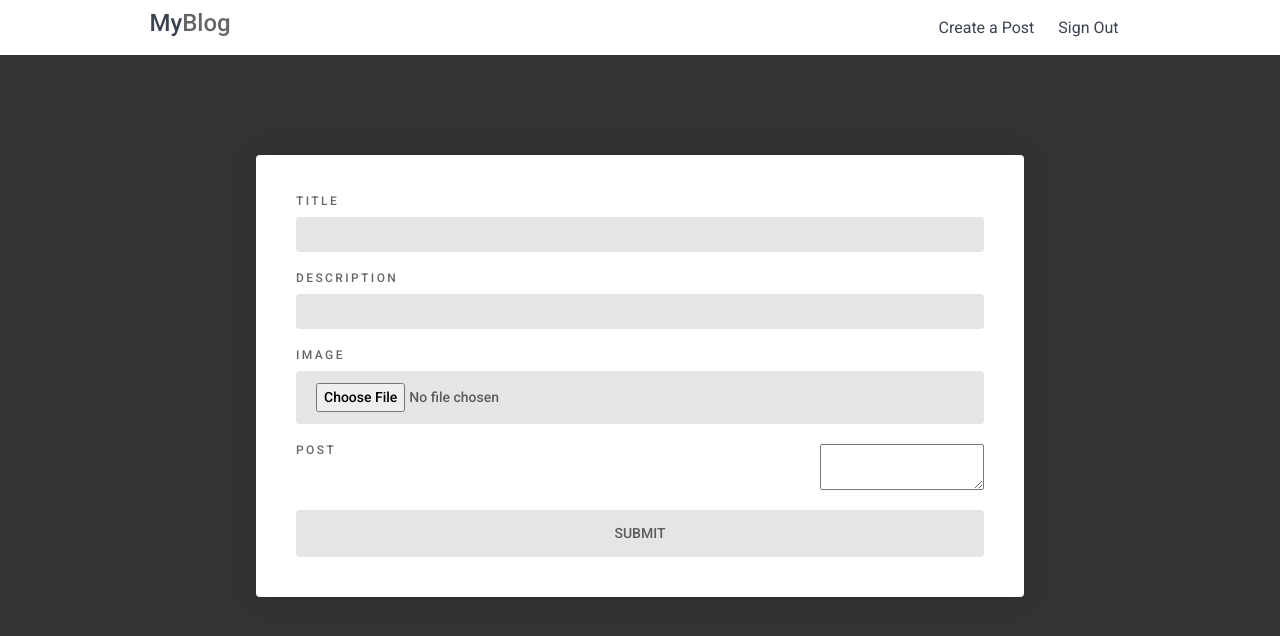
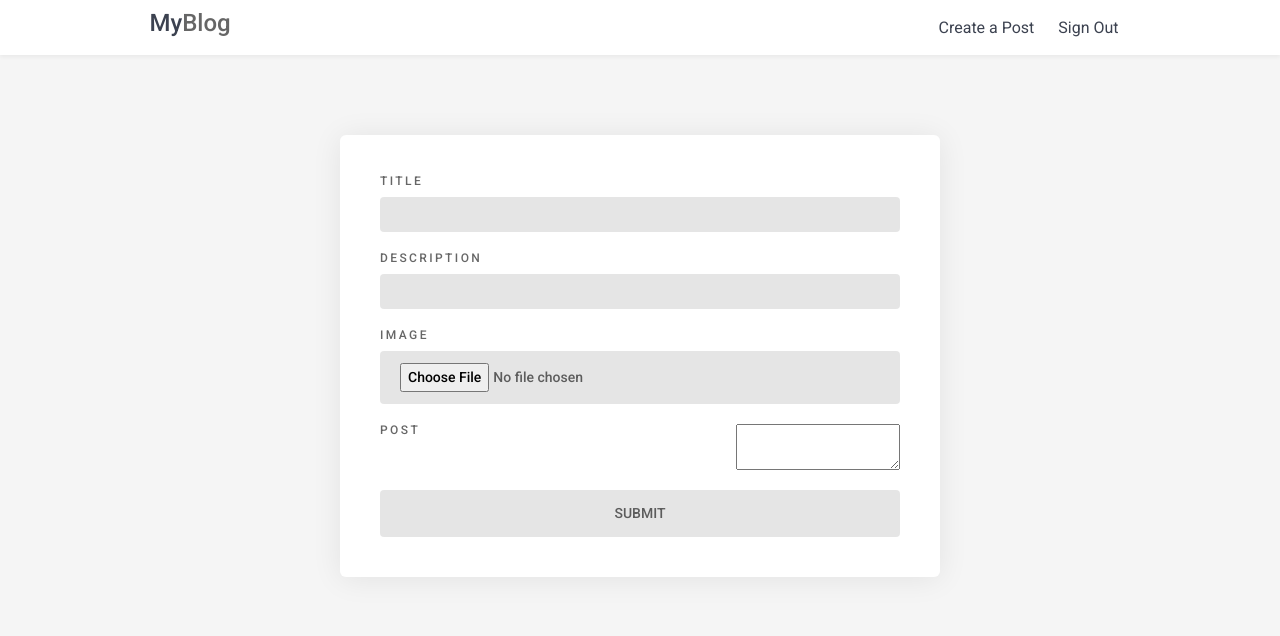
Before and after one commit to meettilavat/Blog_miniproject, a PHP site: page /miniproject/create-post.php in a window 1280 px wide. Shown: the top 636 px of the page. Run offline with PHP 8.4, Linux system fonts and the light colour scheme; a user stored in the database is signed in; some libraries are stand-ins or nearby versions.

Commit message:
Refine styling

```diff
--- a/create-post.css
+++ b/create-post.css
@@ -3,8 +3,8 @@ html {
     height: 100%;
 }
 body {
-    background: #333;
-    color: rgba(0, 0, 0, 0.6);
+    background: #f5f5f5;
+    color: rgba(0, 0, 0, 0.7);
     font-family: "Roboto", sans-serif;
     -webkit-font-smoothing: antialiased;
     -moz-osx-font-smoothing: grayscale;
@@ -14,10 +14,11 @@ body {
     position: relative;
     background: #fff;
     width: 60vw;
-    border-radius: 4px;
-    box-shadow: 0 0 30px rgba(0, 0, 0, .1);
+    max-width: 600px;
+    border-radius: 6px;
+    box-shadow: 0 2px 30px rgba(0, 0, 0, .08);
     box-sizing: border-box;
-    margin: 100px auto 10px;
+    margin: 80px auto 20px;
     overflow: hidden;
     font-size: 14px;
     line-height: 1.6em;
--- a/head.css
+++ b/head.css
@@ -32,7 +32,8 @@ justify-content: space-between;
 }
 .navbar {
     padding: 1.15vh 1vh;
-    background-color: #fff;
+    background-color: #ffffff;
+    box-shadow: 0 2px 4px rgba(0,0,0,0.05);
 }
 @media (min-width: 576px) {
     .navbar .cont {
--- a/post.css
+++ b/post.css
@@ -1,5 +1,6 @@
 body {
-    background-color: #333;
+    background-color: #f5f5f5;
+    font-family: 'Roboto', sans-serif;
 }
 .content {
     width: 50vw;
@@ -50,7 +51,8 @@ q:before {
     margin: 5vh auto;
     background-color: #fff;
     padding: 2vh 0;
-    border-radius: 25px;
+    border-radius: 6px;
+    box-shadow: 0 2px 8px rgba(0,0,0,0.1);
 }
 .title {
     display: block;
--- a/style.css
+++ b/style.css
@@ -11,7 +11,8 @@ html{
 body{
     height: 100vh;
     width: 100%;
-    background-color: #333;
+    background-color: #f5f5f5;
+    font-family: 'Roboto', sans-serif;
 }
 
 section{
@@ -31,7 +32,8 @@ section{
 .content{
     display: flex;
     background-color: #fff;
-    box-shadow: .5rem .5rem 1rem rgba(0,0,0,0.5);
+    box-shadow: 0 2px 8px rgba(0,0,0,0.1);
+    border-radius: 6px;
 }
 
 .content-img{
```
